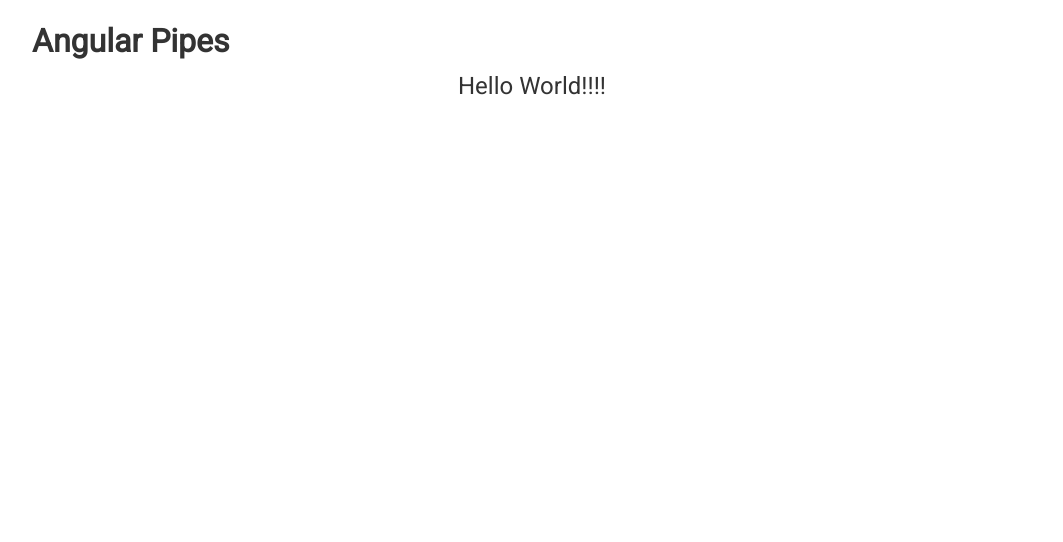
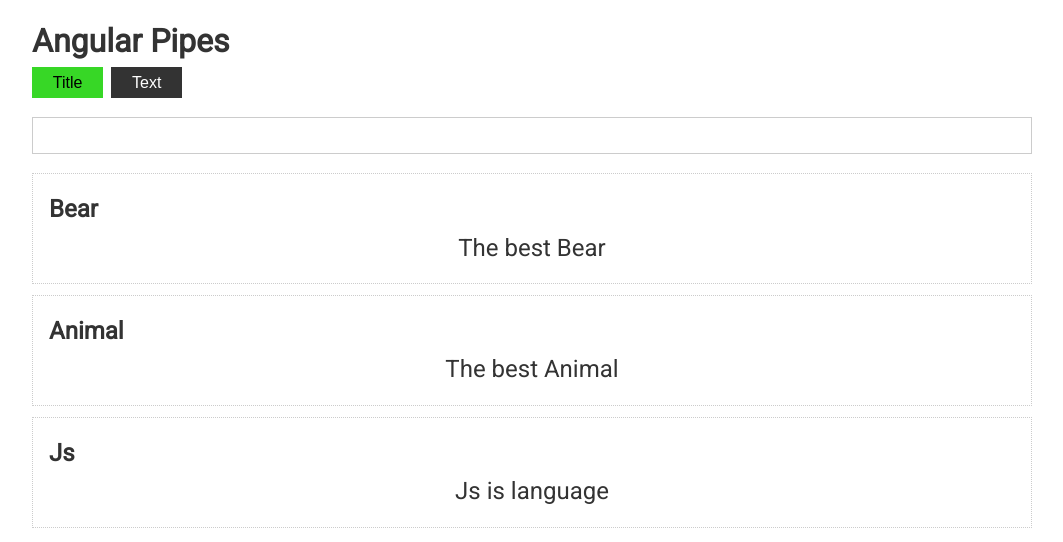
Before and after one commit to yakidan/Angular, an Angular app in the folder Angular/Practise/basics-and-syntax/angular-basics/: page / in a window 1280 px wide. Shown: the top 542 px of the page, without its empty margins (108-1171 px from the left). Built offline with nearby package versions, Linux system fonts and the light colour scheme.

Commit message:
Pipes: Filter list

```diff
--- a/Angular/Practise/basics-and-syntax/angular-basics/src/app/app.component.html
+++ b/Angular/Practise/basics-and-syntax/angular-basics/src/app/app.component.html
@@ -1,6 +1,21 @@
 <div class="container">
   <h1>Angular Pipes</h1>
-  <p>{{'Hello World ' | exMarks}}</p>
 
 
+  <button class="btn" [ngClass]="{
+  'btn-use':UseButtonTitle
+  }" (click)="searchBy($event)" name="title">Title
+  </button>
+  <button class="btn" [ngClass]="{
+  'btn-use':!UseButtonTitle
+  }" (click)="searchBy($event)" name="text">Text
+  </button>
+  <input type="text" [(ngModel)]="search">
+  <h6>{{search}}</h6>
+  <div
+    *ngFor="let post of posts | filter:search:searchField"
+    class="card">
+    <h2>{{post.title}}</h2>
+    <p>{{post.text}}</p>
+  </div>
 </div>
--- a/Angular/Practise/basics-and-syntax/angular-basics/src/app/app.component.scss
+++ b/Angular/Practise/basics-and-syntax/angular-basics/src/app/app.component.scss
@@ -2,3 +2,8 @@
   font-size: 1.5rem;
   text-align: center;
 }
+
+.btn-use{
+  background: rgba(52,215,34,0.98);
+  color: #000;
+}
--- a/Angular/Practise/basics-and-syntax/angular-basics/src/app/app.component.ts
+++ b/Angular/Practise/basics-and-syntax/angular-basics/src/app/app.component.ts
@@ -3,7 +3,7 @@
 export interface Post {
   title: string
   text: string
-  id?: number
+
 
 }
 
@@ -14,22 +14,21 @@
 })
 
 export class AppComponent {
-  e: number = Math.E;
 
-  str = 'Hello World'
+  search = ''
+  searchField: string = 'title'
+  UseButtonTitle: boolean = true
+  posts: Post[] = [
+    {title: 'Bear', text: 'The best Bear'},
+    {title: 'Animal', text: 'The best Animal'},
+    {title: 'Js', text: 'Js is language'},
+  ]
 
-  date: Date = new Date()
+//change search params and class of button
+  searchBy(event) {
+    console.log(event.target.name)
+    this.searchField = event.target.name
+    this.UseButtonTitle = !this.UseButtonTitle
+  }
 
-  float: number = 0.42
-
-  obj = {
-    a: 1,
-    b: {
-      c: 2,
-      d: {
-        e: 3,
-        f: 4
-      }
-    }
-  }
 }
--- a/Angular/Practise/basics-and-syntax/angular-basics/src/app/pipes/ex-marks.pipe.ts
+++ /dev/null
@@ -1,14 +0,0 @@
-import {Pipe, PipeTransform} from '@angular/core';
-
-@Pipe({
-  name: 'exMarks'
-})
-//create pipe by ng
-//ng g p pipes/ex-marks --skipTests
-export class ExMarksPipe implements PipeTransform {
-
-  transform(str: string): string {
-    return `${str.trim()}!!!!`
-  }
-
-}
--- /dev/null
+++ b/Angular/Practise/basics-and-syntax/angular-basics/src/app/pipes/filter.pipe.ts
@@ -0,0 +1,20 @@
+import {Pipe, PipeTransform} from '@angular/core';
+import {Post} from "../app.component";
+
+@Pipe({
+  name: 'filter'
+})
+export class FilterPipe implements PipeTransform {
+
+  transform(posts: Post[], search: string = '',
+            field: string = 'title'): Post[] {
+    if (!search.trim()) {
+      return posts
+    }
+    console.log("Field:",field)
+    return posts.filter(post => {
+      return post[field].includes(search)
+    })
+  }
+
+}
--- a/Angular/Practise/basics-and-syntax/angular-basics/src/app/pipes/mult-by.pipe.ts
+++ /dev/null
@@ -1,9 +0,0 @@
-import {Pipe, PipeTransform} from "@angular/core";
-
-@Pipe({name: 'mult'})
-export class MultByPipe implements PipeTransform {
-  transform(num: any, pow: number = 2): number {
-    return num * pow
-  }
-
-}
```
Also changed, not shown: Angular/Practise/basics-and-syntax/angular-basics/src/app/app.module.ts (+3 -4 lines).
